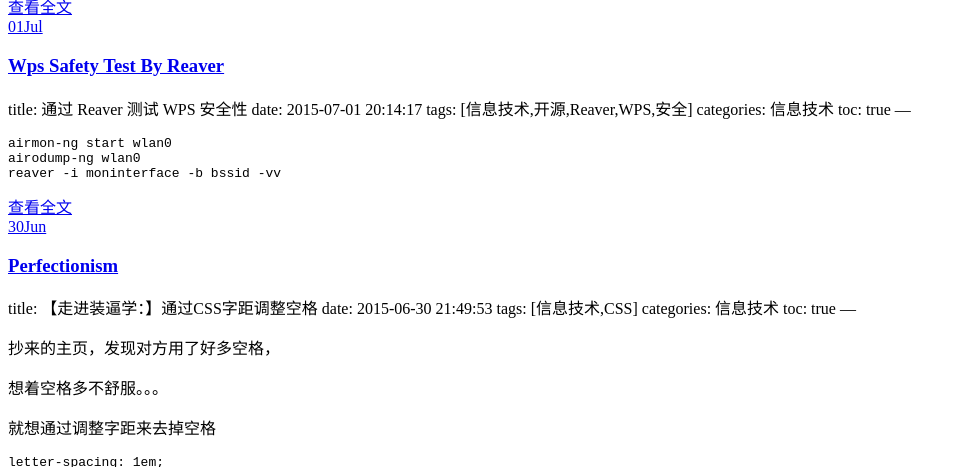
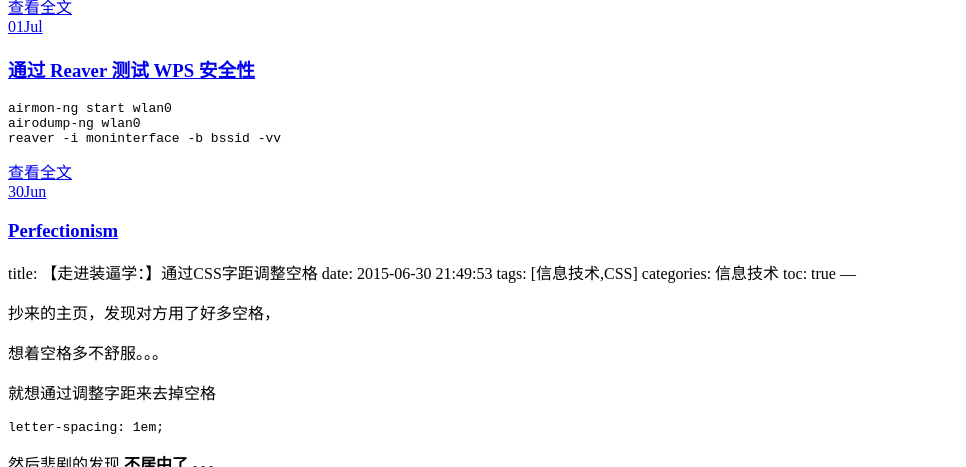
Before and after one commit to gehaowu/life, a Jekyll site: the page built from index.html, in a window 1280 px wide and 900 px high, scrolled down 527 px, cut to the strip 205-672 px from the top of the window. Shown: the whole strip, without its empty margins (0-966 px from the left). Built offline with Jekyll 4.4.1, drawn with Linux system fonts in a browser that asks for light colours; nearby versions of some CDN libraries; library files that are not in the unit come from our copies; Markdown is read by kramdown in place of the engine named in the settings; the list of posts is cut into pages by our own code; comment, search, counter and statistics services are not loaded.

Commit message:
Update 2015-07-01-WPS-safety-test-by-Reaver.md

````diff
--- a/_posts/2015-07-01-WPS-safety-test-by-Reaver.md
+++ b/_posts/2015-07-01-WPS-safety-test-by-Reaver.md
@@ -1,8 +1,17 @@
+---
+author: Haowu Ge
+comments: true
+date: 2015-07-01  22:02:52 +0800
+layout: post
+slug: nexus-7-two
 title: 通过 Reaver 测试 WPS 安全性
-date: 2015-07-01 20:14:17
-tags: [信息技术,开源,Reaver,WPS,安全]
-categories: 信息技术
-toc: true
+postid: 1601
+categories:
+- 扯淡文章
+tags:
+- 败家
+- 平板
+- 看书
 ---
 
 ```sh
````
